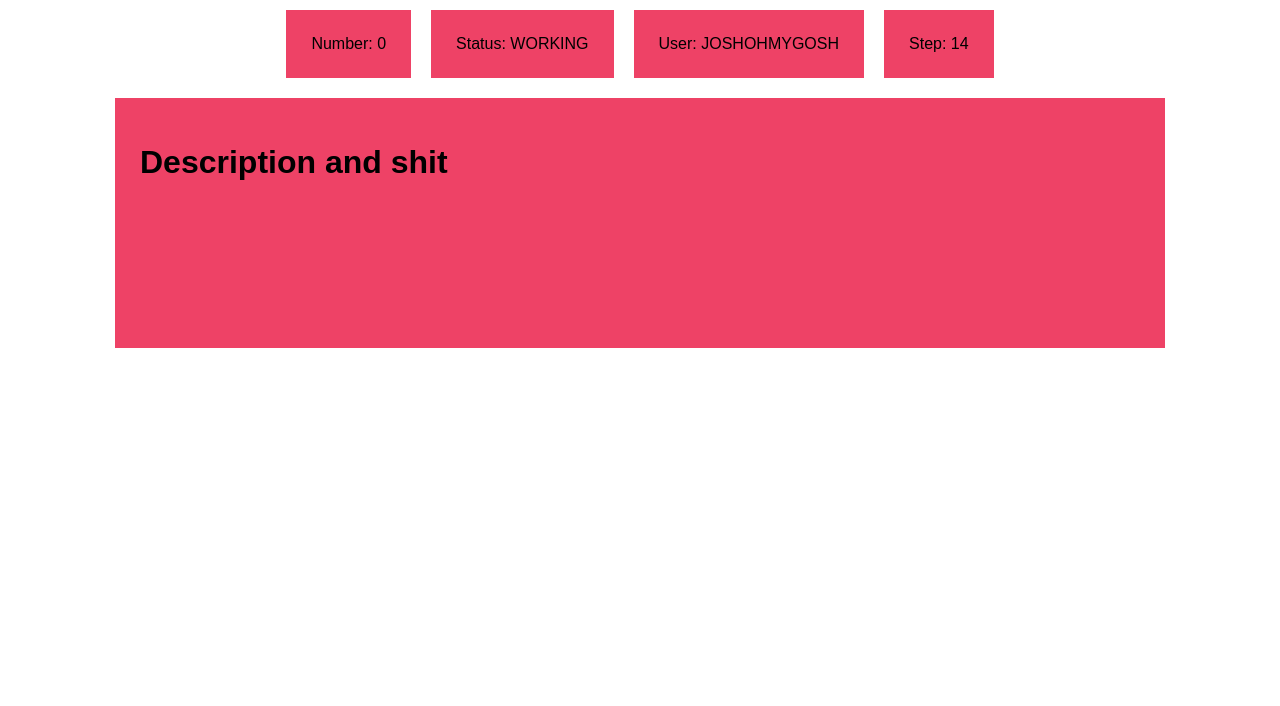
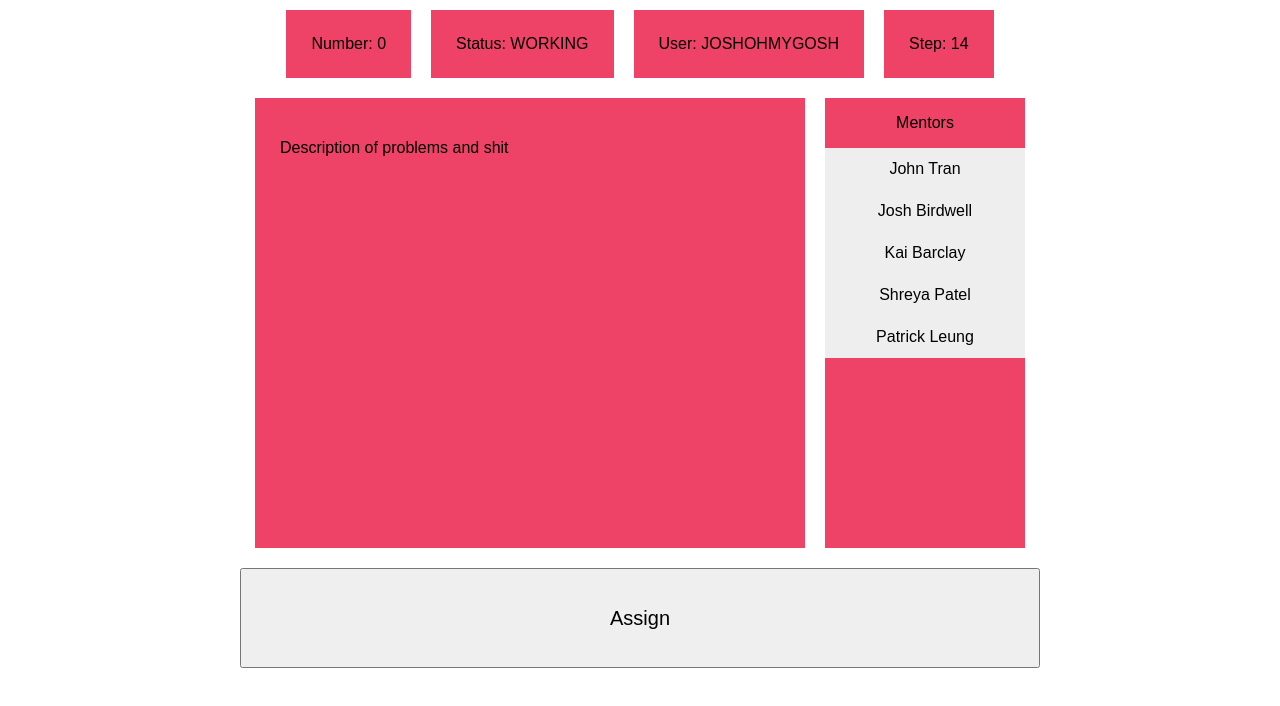
Before and after one commit to GrayTurtle/rocket-workshop, a React (Create React App) app: page / in a window 1280 px wide. Shown: the top 706 px of the page. Built offline with nearby package versions, Linux system fonts and the light colour scheme.

Commit message:
add onClick

```diff
--- a/src/Attendee.css
+++ b/src/Attendee.css
@@ -46,10 +46,50 @@
 
 .DescriptionBox {
     background: #EE4266;
-    height: 200px;
-    width: 1000px;
+    height: 400px;
+    width: 500px;
     text-align: left;
     word-wrap: break-word;
     margin: 10px;
     padding: 25px;
 }
+
+.Mentors {
+    background: #EE4266;
+    margin: 10px;
+}
+
+.vertical-menu {
+    width: 200px;
+    height: 400px;
+    overflow-y: auto;
+}
+
+.vertical-menu a {
+    background-color: #eee;
+    color: black;
+    display: block;
+    padding: 12px;
+    text-decoration: none;
+}
+
+.vertical-menu a:hover {
+    background-color: #ccc;
+}
+
+.vertical-menu a:active {
+    background-color: #434242;
+    color: white;
+}
+
+.vertical-menu a.active {
+    background-color: #4CA000;
+    color: white;
+}
+
+.assignMentor {
+    font-size: 20px;
+    height: 100px;
+    width: 800px;
+    margin: 10px;
+}
--- a/src/Attendee.js
+++ b/src/Attendee.js
@@ -3,7 +3,16 @@ import PropTypes from 'prop-types';
 
 import './Attendee.css';
 
+var selected = "";
 class Attendee extends Component {
+
+    onClickMentor(e) {
+        selected = e.target.name;
+    }
+    onClickAssign(e) {
+        console.log(selected);
+    }
+
     render() {
         const {status, step, username, num} = this.props;
         const attendees = {status: 'WORKING', step: 14, username: 'JOSHOHMYGOSH', num: 0};
@@ -28,14 +37,22 @@ class Attendee extends Component {
 
                 <div className="Description">
                     <div className="DescriptionBox">
-                        <h1>Description and shit</h1>
+                        <p>Description of problems and shit</p>
+                    </div>
+
+                    <div className="Mentors">
+                        <p>Mentors</p>
+                        <div className="vertical-menu" onClick={this.onClickMentor}>
+                                <a name="John Tran" href="#">John Tran</a>
+                                <a name="Josh Birdwell" href="#">Josh Birdwell</a>
+                                <a name="Kai Barclay" href="#">Kai Barclay</a>
+                                <a name="Shreya Patel" href="#">Shreya Patel</a>
+                                <a name="Patrick Leung" href="#">Patrick Leung</a>
+                        </div>
                     </div>
                 </div>
 
-                <div className="Mentors">
-
-                </div>
-
+                <button className="assignMentor" type="button" onClick={this.onClickAssign}>Assign</button>
             </div>
         );
     }
```
